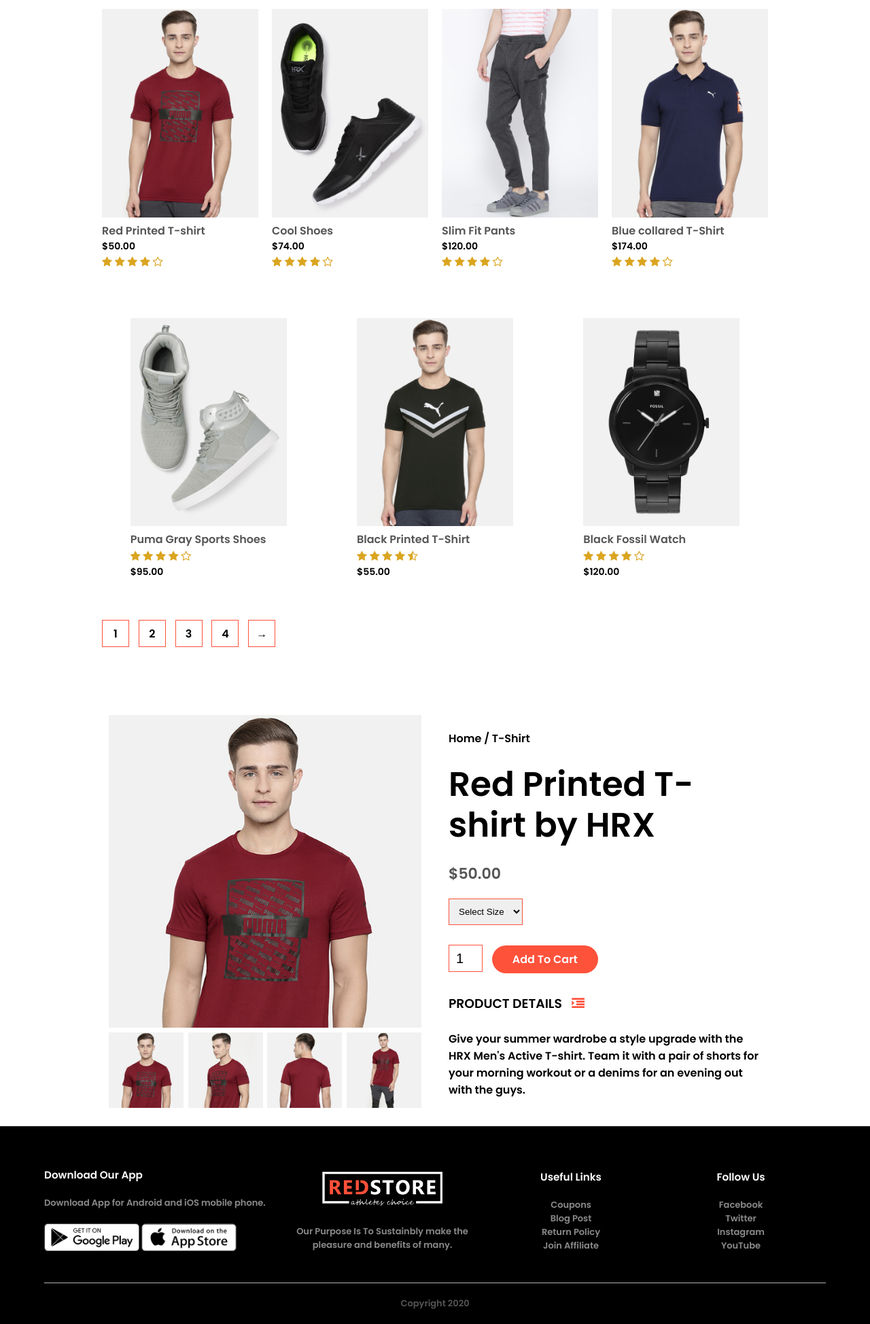
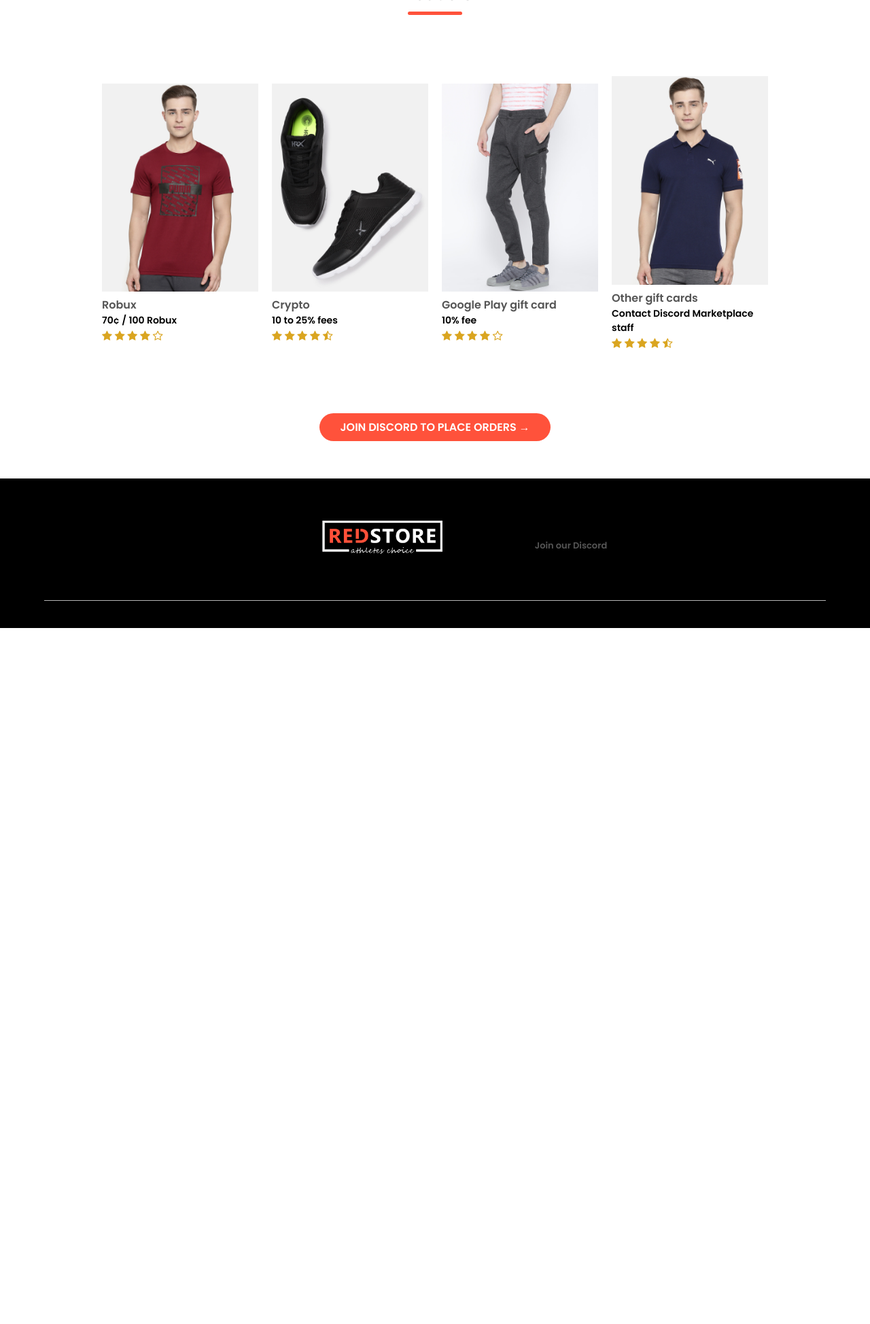
Before and after one commit to SHOPTJHS/SHOPTJHS.github.io, a plain HTML site: page product.html in a window 1280 px wide. Shown: the part 264-2212 px from the top of the page at 68% size. After the commit the page ends 1188 px from the top, so only its background shows below. Drawn offline with Linux system fonts and the light colour scheme.

Commit message:
works, awaiting images and finalizing finetunes
almost done

```diff
--- a/checkout.html
+++ /dev/null
@@ -1,143 +0,0 @@
-<!DOCTYPE html>
-<html>
-<head>
-	<title>Red Store | E-commerce store</title>
-	<link rel="stylesheet" type="text/css" href="style.css">
-	<link rel="preconnect" href="https://fonts.gstatic.com">
-<link href="https://fonts.googleapis.com/css2?family=Poppins:wght@600&display=swap" rel="stylesheet">
-<link rel="stylesheet" type="text/css" href="https://stackpath.bootstrapcdn.com/font-awesome/4.7.0/css/font-awesome.min.css">
-	<meta charset="utf-8">
-</head>
-<body>
-	<div class="header">
-	<div class="container">
-<div class="navbar">
-	<div class="logo">
-		<img src="images/logo.png" width="100px">
-	</div>
-		<nav>
-			<ul id="MenuItems">
-				<li><a href="index.html">Home</a></li>
-				<li><a href="product.html">Products</a></li>
-				<li><a href="">About</a></li>
-				<li><a href="">Contact</a></li>
-				<li><a href="account.html">Account</a></li>
-			</ul>
-		</nav>
-		<a href=""><img src="images/cart.png" width="44	px" height="35px" style="padding-right: 10px;"></a>
-		<img src="images/menu.png" onclick="menutoggle()" class="menu-icon">
-	</div>
-</div>
-</div>
-
-<div class="small-container cart-page">
-	<table>
-		<tr>
-			<th>Product</th>
-			<th>Quantity</th>
-			<th>Subtotal</th>
-		</tr>
-		<tr>
-			<td>
-				<div class="cart-info">
-					<img src="images/buy-1.jpg">
-					<div>
-						<p>Red Printed T-Shirt</p>
-						<small>Price: $50.00</small><br>
-						<a href="">Remove</a>
-					</div>
-				</div>
-			</td>
-			<td><input type="number" value="1"></td>
-			<td>$50.00</td>
-		</tr>
-		<tr>
-			<td>
-				<div class="cart-info">
-					<img src="images/buy-2.jpg">
-					<div>
-						<p>HRX Sports Shoes</p>
-						<small>Price:$75.00</small><br>
-						<a href="">Remove</a>
-					</div>
-				</div>
-			</td>
-<td><input type="number" value="1"></td>
-<td>$75.00</td>
-		</tr>
-		<tr>
-			<td>
-				<div class="cart-info">
-					<img src="images/buy-3.jpg">
-					<div>
-						<p>HRX Gray Trackpants</p>
-						<small>Price:$75.00</small><br>
-						<a href="">Remove</a>
-					</div>
-				</div>
-			</td>
-<td><input type="number" value="1"></td>
-<td>$75.00</td>
-		</tr>
-	</table>
-	<div class="total-price">
-		<table>
-			<tr>
-			<td>Subtotal</td>
-			<td>200$.00</td>
-		</tr>
-		<tr>
-			<td>Tax</td>
-			<td>$35.00</td>
-		</tr>
-		<tr>
-			<td>Total</td>
-			<td>$235.00</td>
-		</tr>
-		</table>
-	</div>
-	<div class="total-price">
-		<a href="#" class="btn">Proceed to checkout &#8594;</a>
-	</div>
-</div>
-
-	<div class="footer">
-	<div class="container">
-		<div class="row">
-			<div class="footer-col1">
-				<h3>Download Our App</h3>
-				<p>Download App for Android and iOS mobile phone.</p>
-				<div class="app-logo">
-					<img src="images/play-store.png">
-					<img src="images/app-store.png">
-				</div>
-			</div>
-			<div class="footer-col2">
-				<img src="images/logo-white.png">
-				<p>Our Purpose Is To Sustainbly make the pleasure and benefits of many.</p>
-			</div>
-			<div class="footer-col3">
-				<h3>Useful Links</h3>
-				<ul>
-					<li>Coupons</li>
-					<li>Blog Post</li>
-					<li>Return Policy</li>
-					<li>Join Affiliate </li>
-				</ul>
-			</div>
-			<div class="footer-col4">
-				<h3>Follow Us</h3>
-				<ul>
-					<li>Facebook</li>
-					<li>Twitter</li>
-					<li>Instagram</li>
-					<li>YouTube</li>
-				</ul>
-			</div>
-		</div>
-		<hr>
-		<p class="copyright"><a href="www.codevidhya.com">Copyright 2020</a></p>
-	</div>
-</div>
-</body>
-</html>
--- a/product.html
+++ b/product.html
@@ -19,33 +19,24 @@
 			<ul id="MenuItems">
 				<li><a href="index.html">Home</a></li>
 				<li><a href="product.html">Products</a></li>
-				<li><a href="">About</a></li>
-				<li><a href="">Contact</a></li>
-				<li><a href="account.html">Account</a></li>
+				<!-- <li><a href="">Contact</a></li> -->
 			</ul>
 		</nav>
-		<a href=""><img src="images/cart.png" width="44	px" height="35px" style="padding-right: 10px;"></a>
-		<img src="images/menu.png" onclick="menutoggle()" class="menu-icon">
+
 
 
 </div>
 </div>
 <div class="small-container">
 	<div class="row row-2">
-			<h2>All products</h2>
-			<select>
-				<option>Default Sorting</option>
-				<option>Sort by Price</option>
-				<option>Sort by Popularity</option>
-				<option>Sort bt Rating</option>
-				<option>Sort by Sale</option>
-			</select>
+
 		</div>
+		<h2 class="title">Products</h2>
 	<div class="row">
 		<div class="col-4">
 			<img src="images/product-1.jpg">
-			<h4>Red Printed T-shirt</h4>
-			<p>$50.00</p>
+			<h4>Robux</h4>
+			<p>70&#162; / 100 Robux</p>
 			<div class="rating">
 				<i class="fa fa-star"></i>
 				<i class="fa fa-star"></i>
@@ -57,21 +48,21 @@
 		</div>
 		<div class="col-4">
 			<img src="images/product-2.jpg">
-			<h4>Cool Shoes</h4>
-			<p>$74.00</p>
+			<h4>Crypto</h4>
+			<p>10 to 25% fees</p>
 			<div class="rating">
 				<i class="fa fa-star"></i>
 				<i class="fa fa-star"></i>
 				<i class="fa fa-star"></i>
 				<i class="fa fa-star"></i>
-				<i class="fa fa-star-o"></i>
+				<i class="fa fa-star-half-o"></i>
 
 			</div>
 		</div>
 		<div class="col-4">
 			<img src="images/product-3.jpg">
-			<h4>Slim Fit Pants</h4>
-			<p>$120.00</p>
+			<h4>Google Play gift card</h4>
+			<p>10% fee</p>
 			<div class="rating">
 				<i class="fa fa-star"></i>
 				<i class="fa fa-star"></i>
@@ -83,18 +74,19 @@
 		</div>
 		<div class="col-4">
 			<img src="images/product-4.jpg">
-			<h4>Blue collared T-Shirt</h4>
-			<p>$174.00</p>
+			<h4>Other gift cards</h4>
+			<p>Contact Discord Marketplace staff</p>
 			<div class="rating">
 				<i class="fa fa-star"></i>
 				<i class="fa fa-star"></i>
 				<i class="fa fa-star"></i>
 				<i class="fa fa-star"></i>
-				<i class="fa fa-star-o"></i>
+				<i class="fa fa-star-half-o"></i>
 
 			</div>
 		</div>
-		<div class="col-4">
+
+		<!-- <div class="col-4">
 			<img src="images/product-5.jpg">
 			<h4>Puma Gray Sports Shoes</h4>
 			<div class="rating">
@@ -106,6 +98,7 @@
 			</div>
 			<p>$95.00</p>
 		</div>
+
 		<div class="col-4">
 			<img src="images/product-6.jpg">
 			<h4>Black Printed T-Shirt</h4>
@@ -118,6 +111,7 @@
 			</div>
 			<p>$55.00</p>
 		</div>
+
 		<div class="col-4">
 			<img src="images/product-8.jpg">
 			<h4>Black Fossil Watch</h4>
@@ -129,93 +123,35 @@
 				<i class="fa fa-star-o"></i>
 			</div>
 			<p>$120.00</p>
-		</div>
+		</div> -->
+
 	</div>
-<div class="page-btn">
-	<span>1</span>
-	<span>2</span>
-	<span>3</span>
-	<span>4</span>
-	<span>&#8594;</span>
+
 </div>
-</div>
-<div class="small-container single-product">
-	<div class="row">
-		<div class="col-2">
-			<img src="images/gallery-1.jpg" width="100%" id="ProductImg">
-			<div class="small-img-row">
-				<div class="small-img-col">
-					<img src="images/gallery-1.jpg" class="small-img" width="100%">
-				</div>
-				<div class="small-img-col">
-					<img src="images/gallery-2.jpg" class="small-img" width="100%">
-				</div>
-				<div class="small-img-col">
-					<img src="images/gallery-3.jpg" class="small-img" width="100%">
-				</div>
-				<div class="small-img-col">
-					<img src="images/gallery-4.jpg" class="small-img" width="100%">
-				</div>
-			</div>
-		</div>
-		<div class="col-2">
-			<p>Home / T-Shirt</p>
-			<h1>Red Printed T-shirt by HRX</h1>
-			<h4>$50.00</h4>
-			<select>
-				<option>Select Size</option>
-				<option>XXL</option>
-				<option>XL</option>
-				<option>Large</option>
-				<option>Medium</option>
-				<option>Small</option>
-			</select>
-			<input type="number" value="1">
-			<a href="checkout.html" class="btn">Add To Cart</a>
-			<h3>PRODUCT DETAILS <i class="fa fa-indent"></i></h3>
-			<br>
-			<p>Give your summer wardrobe a style upgrade with the HRX Men's Active T-shirt. Team it with a pair of shorts for your morning workout or a denims for an evening out with the guys.</p>
-		</div>
-	</div>
+<div class="center">
+	<a class="btn" href="#">JOIN DISCORD TO PLACE ORDERS &#8594;</a>
 </div>
 
 <div class="footer">
 	<div class="container">
 		<div class="row">
 			<div class="footer-col1">
-				<h3>Download Our App</h3>
-				<p>Download App for Android and iOS mobile phone.</p>
-				<div class="app-logo">
-					<img src="images/play-store.png">
-					<img src="images/app-store.png">
-				</div>
+
 			</div>
 			<div class="footer-col2">
 				<img src="images/logo-white.png">
-				<p>Our Purpose Is To Sustainbly make the pleasure and benefits of many.</p>
-			</div>
-			<div class="footer-col3">
-				<h3>Useful Links</h3>
-				<ul>
-					<li>Coupons</li>
-					<li>Blog Post</li>
-					<li>Return Policy</li>
-					<li>Join Affiliate </li>
-				</ul>
+
 			</div>
 			<div class="footer-col4">
-				<h3>Follow Us</h3>
-				<ul>
-					<li>Facebook</li>
-					<li>Twitter</li>
-					<li>Instagram</li>
-					<li>YouTube</li>
-				</ul>
+				<a href="https://discord.gg/gXSeSeS4Av">Join our Discord</a>
+			</div>
+			<div class="footer-col4">
+
 			</div>
 		</div>
 
 		<hr>
-		<p class="copyright"><a href="www.codevidhya.com">Copyright 2020</a></p>
+
 	</div>
 </div>
 <script type="text/javascript">
--- a/style.css
+++ b/style.css
@@ -441,3 +441,8 @@ form input{
 form input:focus{
 	outline: none;
 }
+
+.center {
+	text-align: center;
+	margin: 0 auto 25px;
+  }
```
Also changed, not shown: index.html (+5 -5 lines).
